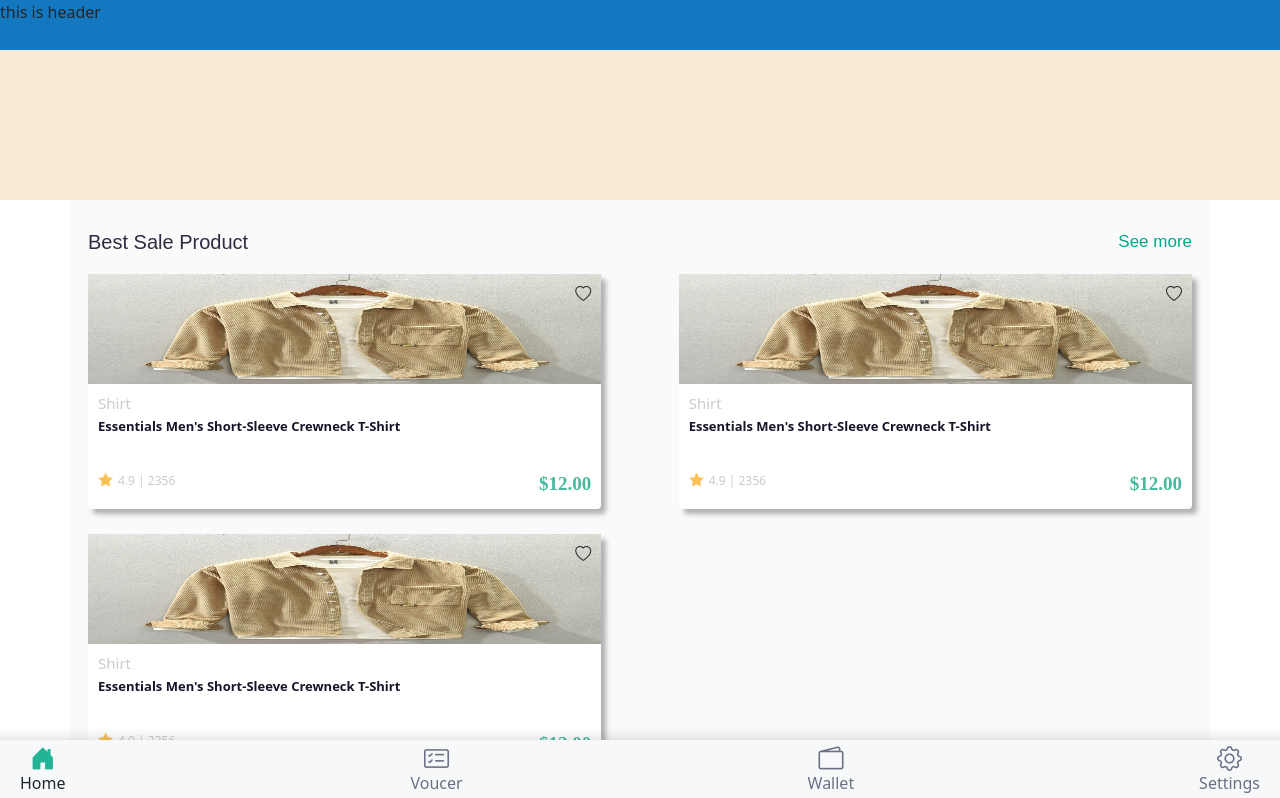
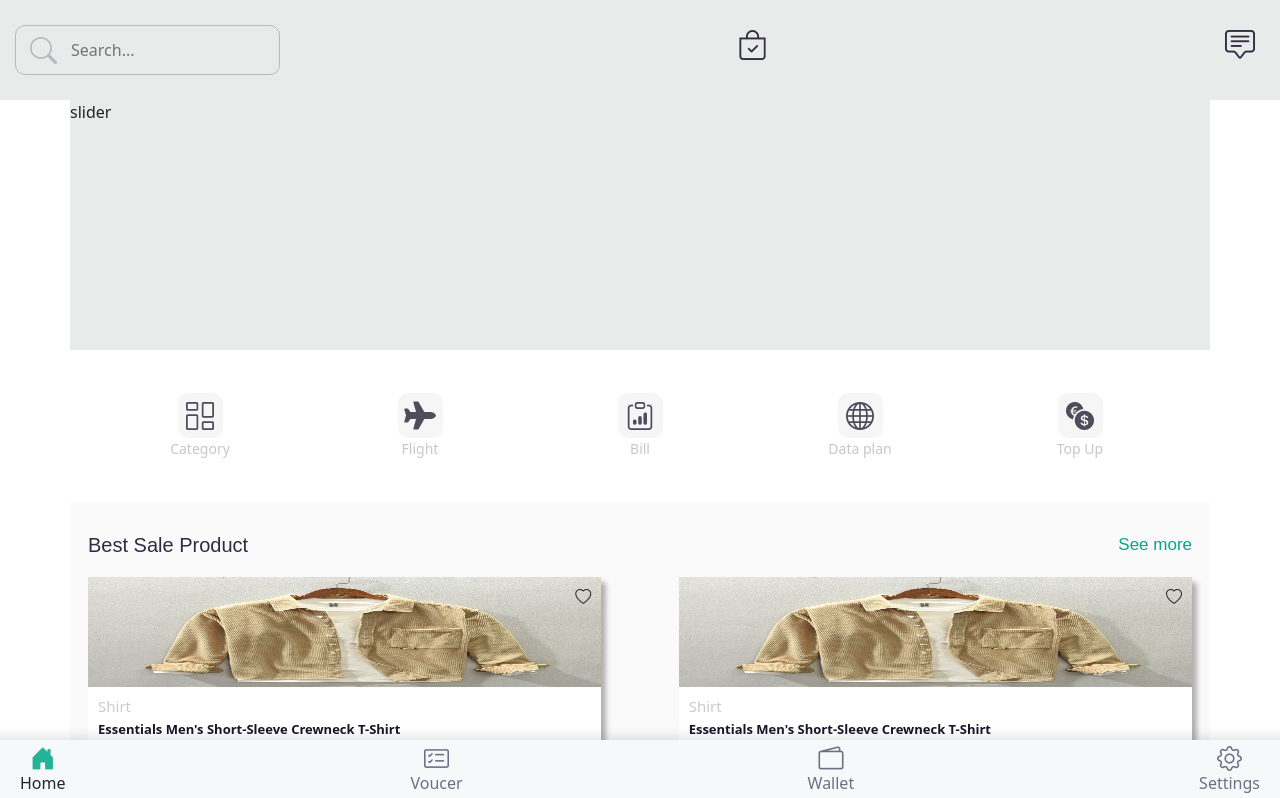
Before and after one commit to naeem2290/mobile-ui-design, an Angular app: page / in a window 1280 px wide. Shown: the top 798 px of the page. Built offline with nearby package versions, Linux system fonts and the light colour scheme.

Commit message:
Slider and header

```diff
--- a/src/app/header/header.component.css
+++ b/src/app/header/header.component.css
@@ -1,7 +1,43 @@
 .header-container {
-    height: 50px;
-    background: rgb(19, 120, 191);
+    height: 100px;
+    background: #e9ebea;
     position: fixed;
     top: 0;
     width: 100%;
+    display: flex;
+    align-items: baseline;
+    justify-content: space-between;
 }
+
+.header-container input {
+    width: 87%;
+    height: 50px;
+    margin: 25px 0 0 15px;
+    border: 1px solid #b9b9bf !important;
+    border-radius: 10px;
+    background: #e9ebea;
+    padding-left: 55px;
+}
+
+.bi-search::before {
+    content: "\f52a";
+    position: absolute;
+    left: 30px;
+    top: 37px;
+    font-size: 27px;
+    color: #b9b9bf;
+}
+
+.header-container span {
+    font-size: 30px;
+    color: #332e45;
+}
+
+.bi-bag-check::before {
+    content: "\f171";
+}
+
+.bi-chat-square-text::before {
+    content: "\f264";
+    padding: 0 25px;
+}
--- a/src/app/header/header.component.html
+++ b/src/app/header/header.component.html
@@ -1 +1,8 @@
-<div class="header-container">this is header</div>
+<div class="header-container">
+    <div>
+        <input type="text" placeholder="Search...">
+        <span class="bi bi-search"></span>
+    </div>
+    <span class="bi bi-bag-check"></span>
+    <span class="bi bi-chat-square-text"></span>
+</div>
--- a/src/app/slider/slider.component.css
+++ b/src/app/slider/slider.component.css
@@ -0,0 +1,54 @@
+.container {
+    height: 403px;
+    background: #ffffff;
+    margin-top: 100px;
+    padding: 0;
+}
+
+.slider-wrapper {
+    width: 100%;
+    /* background: red; */
+    background: #e9ebea;
+    height: 250px;
+}
+
+.categories-wrapper {
+    height: 152px;
+    display: flex;
+    align-items: center;
+    justify-content: space-between;
+    padding: 0 20px;
+}
+
+.categories-wrapper span {
+    display: flex;
+    flex-direction: column;
+    align-items: center;
+    justify-content: center;
+    width: 20%;
+}
+
+.bi-house-door-fill::before {
+    content: "\f422";
+    color: #23b396;
+}
+
+.categories-wrapper span span {
+    font-size: 25px;
+    color: #4e4d5c;
+    background: #f6f6f6;
+    width: 45px;
+    height: 45px;
+    border-radius: 10px;
+    font-size: 28px;
+}
+
+.categories-wrapper span a {
+    color: #c7c7c7;
+    font-size: 14px;
+}
+
+.categories-wrapper .non-active {
+    color: #6b6f85;
+    text-decoration: none;
+}
--- a/src/app/slider/slider.component.html
+++ b/src/app/slider/slider.component.html
@@ -1 +1,27 @@
-<div style="height: 200px; background: antiquewhite">This is slider</div>
+<div class="container">
+    <div class="slider-wrapper">slider</div>
+    <div class="categories-wrapper">
+        <span>
+            <span class='bi bi-columns-gap'></span>
+            <a>Category</a>
+        </span>
+        <span>
+            <!-- <span class='bi bi-card-checklist'></span> -->
+            <span class='fa fa-plane'></span>
+            <a class="non-active">Flight</a>
+        </span>
+        <span>
+            <span class="bi bi-clipboard-data"></span>
+            <a class="non-active">Bill</a>
+        </span>
+        <span>
+            <span class="bi bi-globe">
+            </span>
+            <a class="non-active">Data plan</a>
+        </span>
+        <span>
+            <span class='bi bi-currency-exchange'></span>
+            <a class="non-active">Top Up</a>
+        </span>
+    </div>
+</div>
--- a/src/index.html
+++ b/src/index.html
@@ -9,6 +9,7 @@
   <link href="https://cdn.jsdelivr.net/npm/bootstrap@5.0.2/dist/css/bootstrap.min.css" rel="stylesheet" integrity="sha384-EVSTQN3/azprG1Anm3QDgpJLIm9Nao0Yz1ztcQTwFspd3yD65VohhpuuCOmLASjC" crossorigin="anonymous">
   <!-- <link href="//maxcdn.bootstrapcdn.com/font-awesome/4.1.0/css/font-awesome.min.css" rel="stylesheet"> -->
   <link rel="stylesheet" href="https://cdn.jsdelivr.net/npm/bootstrap-icons@1.7.2/font/bootstrap-icons.css">
+  <link rel="stylesheet" href="https://use.fontawesome.com/releases/v5.5.0/css/all.css" integrity="sha384-B4dIYHKNBt8Bc12p+WXckhzcICo0wtJAoU8YZTY5qE0Id1GSseTk6S+L3BlXeVIU" crossorigin="anonymous">
 </head>
 <body style="margin: 0;">
   <app-root></app-root>
```
